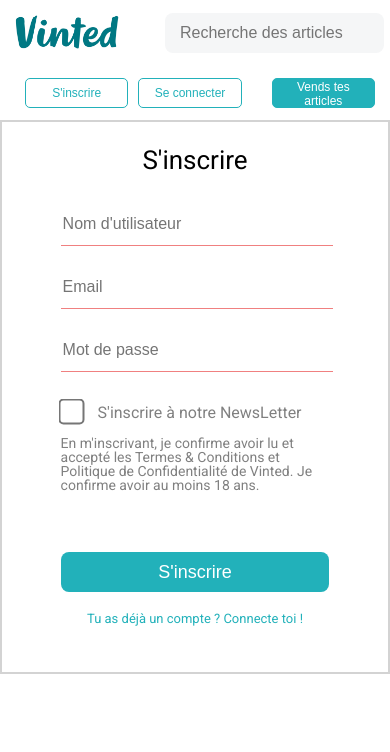
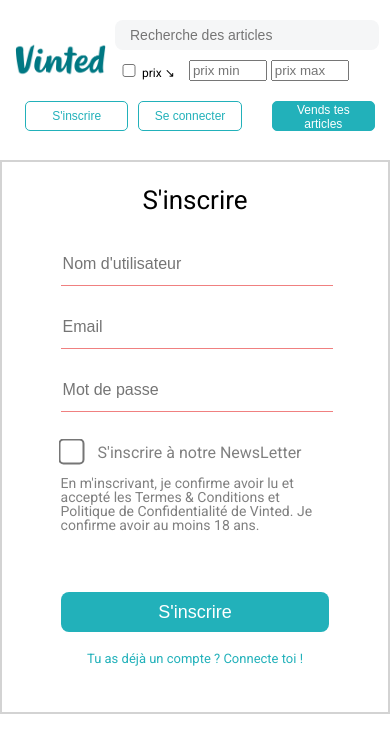
Before and after one commit to Methyx/vinted-front-react, a React (Create React App) app: page /signup in a window 390 px wide. Shown: the top 752 px of the page. Built offline with nearby package versions, Linux system fonts and the light colour scheme.

Commit message:
search opeartionnal

```diff
--- a/src/App.css
+++ b/src/App.css
@@ -32,16 +32,6 @@
 header img {
   height: 40px;
 }
-header input {
-  width: 90%;
-  background-color: #f5f6f7;
-  height: 40px;
-  /* width: 630px; */
-  border: none;
-  border-radius: 8px;
-  padding: 0 15px;
-  font-size: 16px;
-}
 header .right {
   width: calc(50% - 150px);
   display: flex;
@@ -70,6 +60,33 @@
   background-color: #22b1ba;
   color: white;
   margin-left: 30px;
+}
+/* HEADER - Search Form */
+.search-form .top input {
+  width: 90%;
+  background-color: #f5f6f7;
+  height: 40px;
+  border: none;
+  border-radius: 8px;
+  padding: 0 15px;
+  font-size: 16px;
+  margin-bottom: 10px;
+}
+.search-form .bottom {
+  width: 90%;
+  display: flex;
+  justify-content: space-between;
+  align-items: center;
+}
+.search-form .check {
+  width: 30%;
+  font-size: 14px;
+}
+.search-form .check input {
+  width: 20px;
+}
+.search-form input {
+  width: 30%;
 }
 
 /* HOME */
@@ -259,6 +276,7 @@
 .offer-description .owner img {
   width: 50px;
   height: 50px;
+  object-fit: cover;
   border-radius: 50%;
   margin-right: 25px;
 }
@@ -341,13 +359,33 @@
 
 @media (max-width: 800px) {
   header .content {
-    flex-wrap: wrap;
+    height: 160px;
+    display: block;
+    /* flex-direction: column;
+    justify-content: space-around; */
   }
-  header .center {
-    width: calc(100% - 150px);
+  header img {
+    height: 35px;
   }
   header .right {
     width: 100%;
+  }
+  header .center {
+    display: inline-block;
+    width: calc(100% - 100px);
+    margin-bottom: 20px;
+    margin-top: 20px;
+  }
+  header .left {
+    display: inline-block;
+    width: 100px;
+  }
+  .search-form .top input {
+    font-size: 14px;
+    height: 30px;
+  }
+  .search-form .bottom .check {
+    font-size: 12px;
   }
   .mini-offer .product-img {
     height: 320px;
--- a/src/App.js
+++ b/src/App.js
@@ -16,9 +16,18 @@
   // UseStates
   const [token, setToken] = useState(Cookies.get("token") || null);
   const [userName, setUserName] = useState(Cookies.get("userName") || "");
-
-  // Init
-
+  const [inputSearch, setInputSearch] = useState("");
+  const [descendingPrices, setDescendingPrices] = useState(false);
+  const [minPrice, setMinPrice] = useState("");
+  const [maxPrice, setMaxPrice] = useState("");
+  const [page, setPage] = useState(1);
+  // Init d'un tableau de params pour passer en props
+  const sortParams = {
+    text: [inputSearch, setInputSearch],
+    priceSort: [descendingPrices, setDescendingPrices],
+    priceMin: [minPrice, setMinPrice],
+    priceMax: [maxPrice, setMaxPrice],
+  };
   // functions
   const handleToken = (token, userName) => {
     if (token) {
@@ -36,9 +45,20 @@
 
   return (
     <Router>
-      <Header token={token} handleToken={handleToken} userName={userName} />
+      <Header
+        token={token}
+        handleToken={handleToken}
+        userName={userName}
+        sortParams={sortParams}
+        setPage={setPage}
+      />
       <Routes>
-        <Route path="/" element={<Home />}></Route>
+        <Route
+          path="/"
+          element={
+            <Home sortParams={sortParams} page={page} setPage={setPage} />
+          }
+        ></Route>
         <Route path="/offer/:id" element={<OfferDetails />}></Route>
         <Route
           path="/signup"
--- a/src/components/Header.js
+++ b/src/components/Header.js
@@ -1,43 +1,29 @@
 import logoVinted from "../img/Vinted-logo.png";
-import { useState } from "react";
 import { useNavigate, Link } from "react-router-dom";
 
-const Header = ({ token, handleToken, userName }) => {
+// Components
+import SearchOffers from "./SearchOffers";
+
+const Header = ({ token, handleToken, userName, sortParams, setPage }) => {
   // Init
   const navigate = useNavigate();
-
-  //STATES
-  const [inputSearch, setInputSearch] = useState("");
-
-  // functions
-  const handleSubmitSearch = (event) => {
-    event.preventDefault();
-    console.log("recherche demandée : ", inputSearch);
-    setInputSearch("");
-  };
 
   // return HERE
   return (
     <header>
       <div className="container content">
-        <div className="left">
+        <section className="left">
           <Link to="/">
             <img src={logoVinted} alt="logo vinted" />
           </Link>
-        </div>
-        <div className="center">
-          <form onSubmit={handleSubmitSearch}>
-            <input
-              type="text"
-              placeholder="Recherche des articles"
-              value={inputSearch}
-              onChange={(event) => {
-                setInputSearch(event.target.value);
-              }}
-            />
-          </form>
-        </div>
-        <div className="right">
+        </section>
+        <section className="center">
+          <SearchOffers
+            sortParams={sortParams}
+            setPage={setPage}
+          ></SearchOffers>
+        </section>
+        <section className="right">
           {token ? (
             <>
               <span className="user">{userName}</span>
@@ -68,7 +54,7 @@
             </>
           )}
           <button>Vends tes articles</button>
-        </div>
+        </section>
       </div>
     </header>
   );
--- /dev/null
+++ b/src/components/SearchOffers.js
@@ -0,0 +1,62 @@
+const SearchOffers = ({ sortParams, setPage }) => {
+  // récupération des STATES passés en params
+  const [inputSearch, setInputSearch] = sortParams.text;
+  const [descendingPrices, setDescendingPrices] = sortParams.priceSort;
+  const [minPrice, setMinPrice] = sortParams.priceMin;
+  const [maxPrice, setMaxPrice] = sortParams.priceMax;
+
+  // functions
+  const handleSubmitSearch = (event) => {
+    event.preventDefault();
+    console.log("recherche demandée : ", inputSearch);
+    setInputSearch("");
+  };
+
+  return (
+    <form onSubmit={handleSubmitSearch} className="search-form">
+      <div className="top">
+        <input
+          type="text"
+          placeholder="Recherche des articles"
+          value={inputSearch}
+          onChange={(event) => {
+            setInputSearch(event.target.value);
+            setPage(1);
+          }}
+        />
+      </div>
+      <div className="bottom">
+        <div className="check">
+          <input
+            type="checkbox"
+            checked={descendingPrices}
+            onChange={() => {
+              setDescendingPrices(!descendingPrices);
+              setPage(1);
+            }}
+          />
+          <span>prix ↘</span>
+        </div>
+        <input
+          type="text"
+          placeholder="prix min"
+          value={minPrice}
+          onChange={(event) => {
+            setMinPrice(event.target.value);
+            setPage(1);
+          }}
+        />
+        <input
+          type="text"
+          placeholder="prix max"
+          value={maxPrice}
+          onChange={(event) => {
+            setMaxPrice(event.target.value);
+            setPage(1);
+          }}
+        />
+      </div>
+    </form>
+  );
+};
+export default SearchOffers;
--- a/src/pages/Home.js
+++ b/src/pages/Home.js
@@ -6,32 +6,58 @@
 
 import MiniOffer from "../components/MiniOffer";
 
-const Home = () => {
-  // USESTATES
+const Home = ({ sortParams, page, setPage }) => {
+  // USESTATES du composant
   const [offers, setOffers] = useState([]);
   const [isLoading, setIsLoading] = useState(true);
-  const [page, setPage] = useState(1);
+
+  // récupération des STATES passés en params
+  const inputSearch = sortParams.text[0];
+  const descendingPrices = sortParams.priceSort[0];
+  const minPrice = sortParams.priceMin[0];
+  const maxPrice = sortParams.priceMax[0];
 
   // start HERE
 
   useEffect(() => {
     const fetchData = async () => {
-      const url =
-        "https://site--backend-vinted--gw6mlgwnmzwz.code.run/offers?page=" +
-        page;
+      // construction de la requete
+      let url = "https://site--backend-vinted--gw6mlgwnmzwz.code.run/offers";
+      //      page à afficher
+      url += "?page=" + page;
+      //      texte à rechercher (dans titre ou description)
+      if (inputSearch) {
+        url += "&title=" + inputSearch;
+        url += "&description=" + inputSearch;
+      }
+      //      prix minimum
+      if (Number(minPrice) > 0) {
+        url += "&priceMin=" + minPrice;
+      }
+      if (Number(maxPrice) > 0) {
+        url += "&priceMax=" + maxPrice;
+      }
+      if (descendingPrices) {
+        url += "&sort=price-desc";
+      } else {
+        url += "&sort=price-asc";
+      }
+      console.log(url);
+      setIsLoading(true);
       try {
         const response = await axios.get(url);
         // const response = await axios.get(
         //   "https://lereacteur-vinted-api.herokuapp.com/offers"
         // );
         setOffers(response.data);
+        console.log(response.data);
         setIsLoading(false);
       } catch (error) {
         console.log(error.message);
       }
     };
     fetchData();
-  }, [page]);
+  }, [page, inputSearch, minPrice, maxPrice, descendingPrices]);
 
   const nbPages = Math.ceil(offers.count / 5);
 
```
